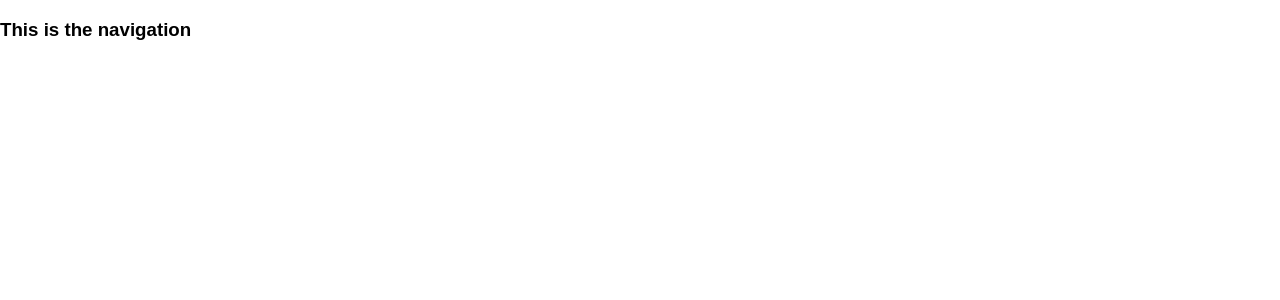
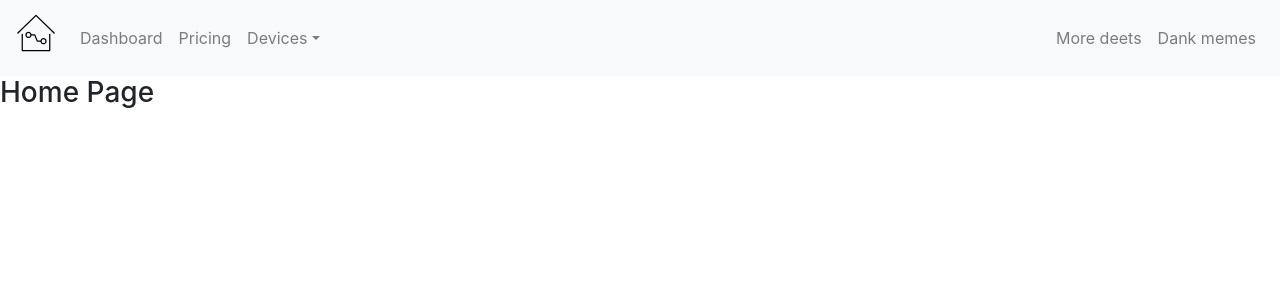
Before and after one commit to the-jack-white/Dashboard, a React (Create React App) app in the folder frontend/: page /home in a window 1280 px wide. Shown: the top 300 px of the page. Built offline with nearby package versions, Linux system fonts and the light colour scheme.

Commit message:
Navbar, Redirect, Home Component
The Navbar has been added using React-Bootstrap. A Redirect has been added from the root ('/') directory to the '/home' directory and the Home Component has been created

```diff
--- a/frontend/src/Components/App.js
+++ b/frontend/src/Components/App.js
@@ -1,5 +1,5 @@
 import React from 'react';
-import { BrowserRouter } from 'react-router-dom';
+import { BrowserRouter, Route, Redirect } from 'react-router-dom';
 
 
 //Context API
@@ -7,6 +7,7 @@ import { Consumer } from './Context';
 
 //Component Imports
 import Navigation from './Navigation/Navigation';
+import Home from './Home/Home';
 
 const App = () => {
     return (
@@ -15,6 +16,11 @@ const App = () => {
                 { context => (
                     <div className="app-component">
                         <Navigation />
+
+                        <Route exact path='/' render={ () =>
+                            <Redirect to='/home' />
+                        }/>
+                        <Route path='/home' component={Home} />
                     </div>
                 )}
             </Consumer>
--- /dev/null
+++ b/frontend/src/Components/Home/Home.js
@@ -0,0 +1,9 @@
+import React from 'react';
+
+const Home = () => {
+    return (
+        <h3>Home Page</h3>
+    )
+}
+
+export default Home;
--- a/frontend/src/Components/Navigation/Navigation.js
+++ b/frontend/src/Components/Navigation/Navigation.js
@@ -1,9 +1,34 @@
 import React from 'react';
-import { Route } from 'react-router-dom';
+import { Link } from 'react-router-dom';
+
+import { Navbar, Nav, NavDropdown } from 'react-bootstrap';
 
 const Navigation = () => {
     return (
-        <h3>This is the navigation</h3>
+        <Navbar collapseOnSelect expand="lg" bg="light" variant="light">
+            <Navbar.Brand as={Link} to="/home">
+                <svg width="40" xmlns="http://www.w3.org/2000/svg" viewBox="0 0 64 80"><g fill="#000" data-name="Outline Icon"><path d="M61.694,31.281l-29-28a1,1,0,0,0-1.388,0l-29,28a1,1,0,1,0,1.388,1.438L32,5.39,60.306,32.719a1,1,0,1,0,1.388-1.438Z"/><path d="M54,33a1,1,0,0,0-1,1V59H11V34a1,1,0,0,0-2,0V60a1,1,0,0,0,1,1H54a1,1,0,0,0,1-1V34A1,1,0,0,0,54,33Z"/><path d="M24.9,36h4.424l3.748,9.372A1,1,0,0,0,34,46h5.1a5,5,0,1,0,0-2H34.677l-3.748-9.372A1,1,0,0,0,30,34H24.9a5,5,0,1,0,0,2ZM44,42a3,3,0,1,1-3,3A3,3,0,0,1,44,42ZM17,35a3,3,0,1,1,3,3A3,3,0,0,1,17,35Z"/></g></svg>
+            </Navbar.Brand>
+            <Navbar.Toggle aria-controls="responsive-navbar-nav" />
+            <Navbar.Collapse id="responsive-navbar-nav">
+                <Nav className="mr-auto">
+                    <Nav.Link href="#features">Dashboard</Nav.Link>
+                    <Nav.Link href="#pricing">Pricing</Nav.Link>
+                    <NavDropdown title="Devices" id="collasible-nav-dropdown">
+                        <NavDropdown.Item href="#action/3.1">New Device</NavDropdown.Item>
+                        <NavDropdown.Item href="#action/3.2">All Devices</NavDropdown.Item>
+                        <NavDropdown.Divider />
+                        <NavDropdown.Item href="#action/3.4">Remove Device</NavDropdown.Item>
+                    </NavDropdown>
+                </Nav>
+                <Nav>
+                    <Nav.Link href="#deets">More deets</Nav.Link>
+                    <Nav.Link eventKey={2} href="#memes">
+                        Dank memes
+                    </Nav.Link>
+                </Nav>
+            </Navbar.Collapse>
+        </Navbar>
     )
 }
 
--- a/frontend/src/index.js
+++ b/frontend/src/index.js
@@ -3,6 +3,7 @@ import ReactDOM from 'react-dom';
 import { Provider } from './Components/Context';
 
 import './index.css';
+import 'bootstrap/dist/css/bootstrap.css';
 import App from './Components/App';
 
 ReactDOM.render(
```
